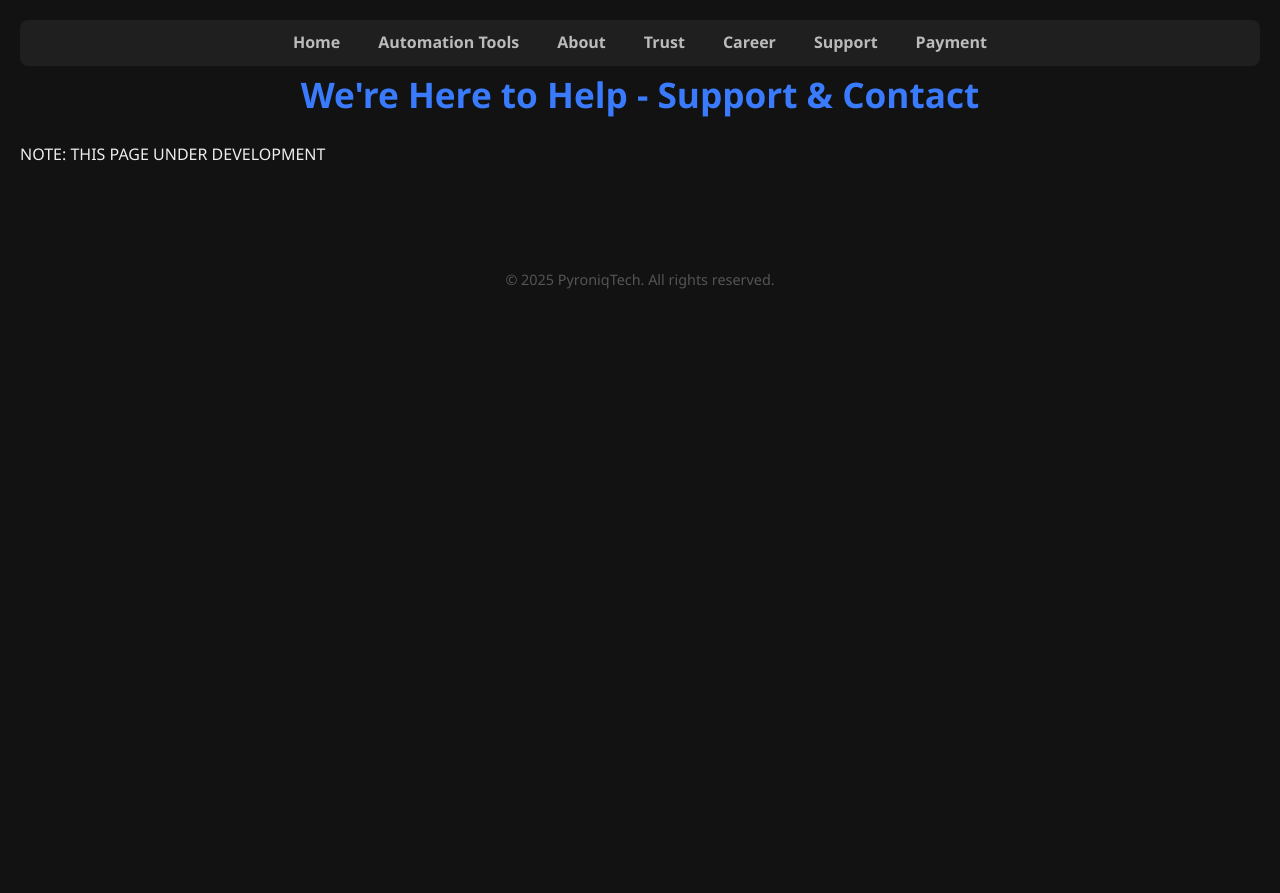
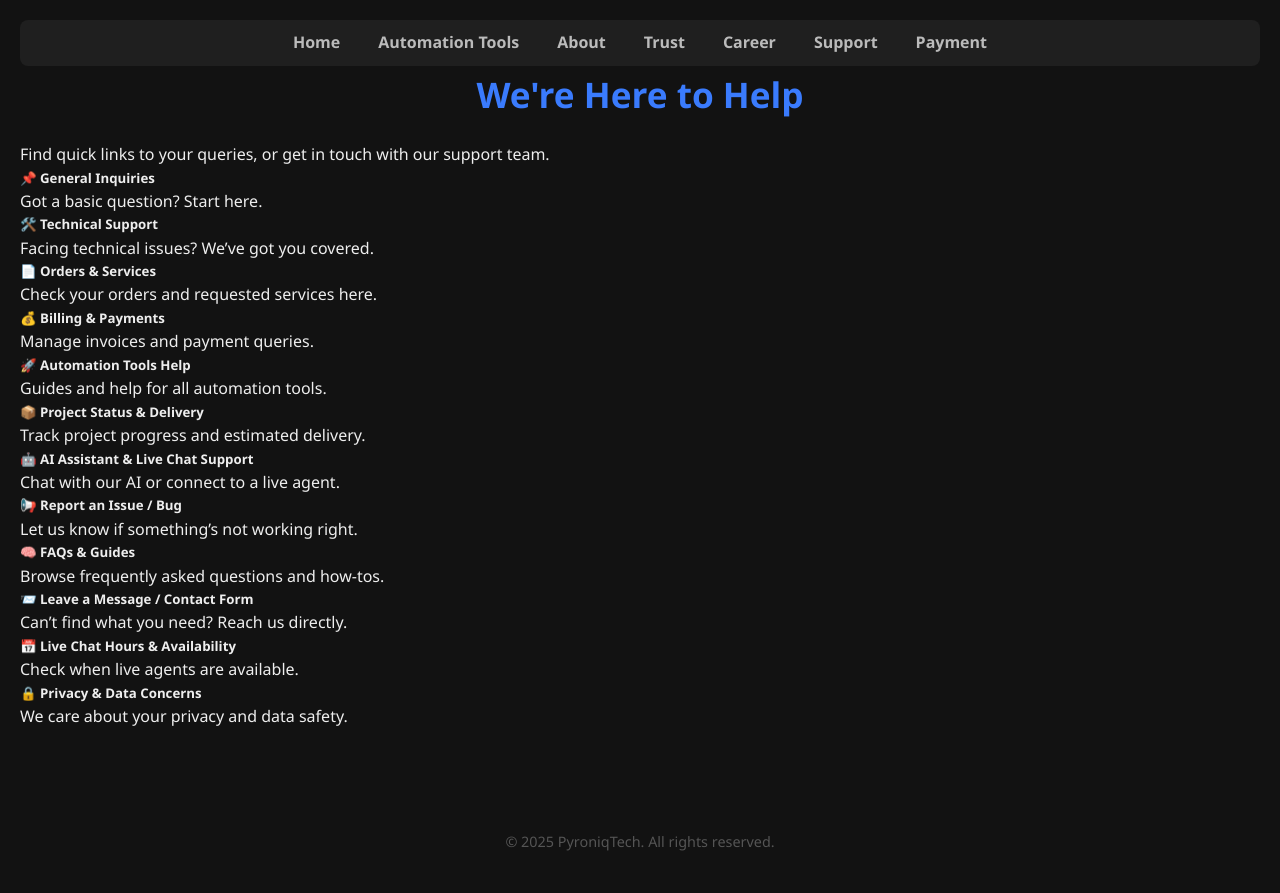
Before and after one commit to PyroniqTech/PyroniqTech, a Django app: page /support/ in a window 1280 px wide. Before the commit the page ends 289 px from the top, so only its background shows below. Run offline with Django 5.2, Linux system fonts and the light colour scheme.

Commit message:
Update support.html

```diff
--- a/main/templates/support.html
+++ b/main/templates/support.html
@@ -1,7 +1,123 @@
 {% extends 'base.html' %}
 {% block content %}
-<section>
-    <h1>We're Here to Help - Support & Contact</h1>
-    <p>NOTE: THIS PAGE UNDER DEVELOPMENT</p>
+
+<section class="container py-5">
+  <div class="text-center mb-5">
+    <h1 class="fw-bold">We're Here to Help</h1>
+    <p class="text-muted">Find quick links to your queries, or get in touch with our support team.</p>
+  </div>
+
+  <div class="row row-cols-1 row-cols-md-2 row-cols-lg-3 g-4">
+
+    <div class="col">
+      <div class="card h-100 shadow-sm">
+        <div class="card-body">
+          <h5 class="card-title">📌 General Inquiries</h5>
+          <p class="card-text text-muted">Got a basic question? Start here.</p>
+        </div>
+      </div>
+    </div>
+
+    <div class="col">
+      <div class="card h-100 shadow-sm">
+        <div class="card-body">
+          <h5 class="card-title">🛠️ Technical Support</h5>
+          <p class="card-text text-muted">Facing technical issues? We’ve got you covered.</p>
+        </div>
+      </div>
+    </div>
+
+    <div class="col">
+      <div class="card h-100 shadow-sm">
+        <div class="card-body">
+          <h5 class="card-title">📄 Orders & Services</h5>
+          <p class="card-text text-muted">Check your orders and requested services here.</p>
+        </div>
+      </div>
+    </div>
+
+    <div class="col">
+      <div class="card h-100 shadow-sm">
+        <div class="card-body">
+          <h5 class="card-title">💰 Billing & Payments</h5>
+          <p class="card-text text-muted">Manage invoices and payment queries.</p>
+        </div>
+      </div>
+    </div>
+
+    <div class="col">
+      <div class="card h-100 shadow-sm">
+        <div class="card-body">
+          <h5 class="card-title">🚀 Automation Tools Help</h5>
+          <p class="card-text text-muted">Guides and help for all automation tools.</p>
+        </div>
+      </div>
+    </div>
+
+    <div class="col">
+      <div class="card h-100 shadow-sm">
+        <div class="card-body">
+          <h5 class="card-title">📦 Project Status & Delivery</h5>
+          <p class="card-text text-muted">Track project progress and estimated delivery.</p>
+        </div>
+      </div>
+    </div>
+
+    <div class="col">
+      <div class="card h-100 shadow-sm">
+        <div class="card-body">
+          <h5 class="card-title">🤖 AI Assistant & Live Chat Support</h5>
+          <p class="card-text text-muted">Chat with our AI or connect to a live agent.</p>
+        </div>
+      </div>
+    </div>
+
+    <div class="col">
+      <div class="card h-100 shadow-sm">
+        <div class="card-body">
+          <h5 class="card-title">📢 Report an Issue / Bug</h5>
+          <p class="card-text text-muted">Let us know if something’s not working right.</p>
+        </div>
+      </div>
+    </div>
+
+    <div class="col">
+      <div class="card h-100 shadow-sm">
+        <div class="card-body">
+          <h5 class="card-title">🧠 FAQs & Guides</h5>
+          <p class="card-text text-muted">Browse frequently asked questions and how-tos.</p>
+        </div>
+      </div>
+    </div>
+
+    <div class="col">
+      <div class="card h-100 shadow-sm">
+        <div class="card-body">
+          <h5 class="card-title">📨 Leave a Message / Contact Form</h5>
+          <p class="card-text text-muted">Can’t find what you need? Reach us directly.</p>
+        </div>
+      </div>
+    </div>
+
+    <div class="col">
+      <div class="card h-100 shadow-sm">
+        <div class="card-body">
+          <h5 class="card-title">📅 Live Chat Hours & Availability</h5>
+          <p class="card-text text-muted">Check when live agents are available.</p>
+        </div>
+      </div>
+    </div>
+
+    <div class="col">
+      <div class="card h-100 shadow-sm">
+        <div class="card-body">
+          <h5 class="card-title">🔒 Privacy & Data Concerns</h5>
+          <p class="card-text text-muted">We care about your privacy and data safety.</p>
+        </div>
+      </div>
+    </div>
+
+  </div>
 </section>
+
 {% endblock %}
```
